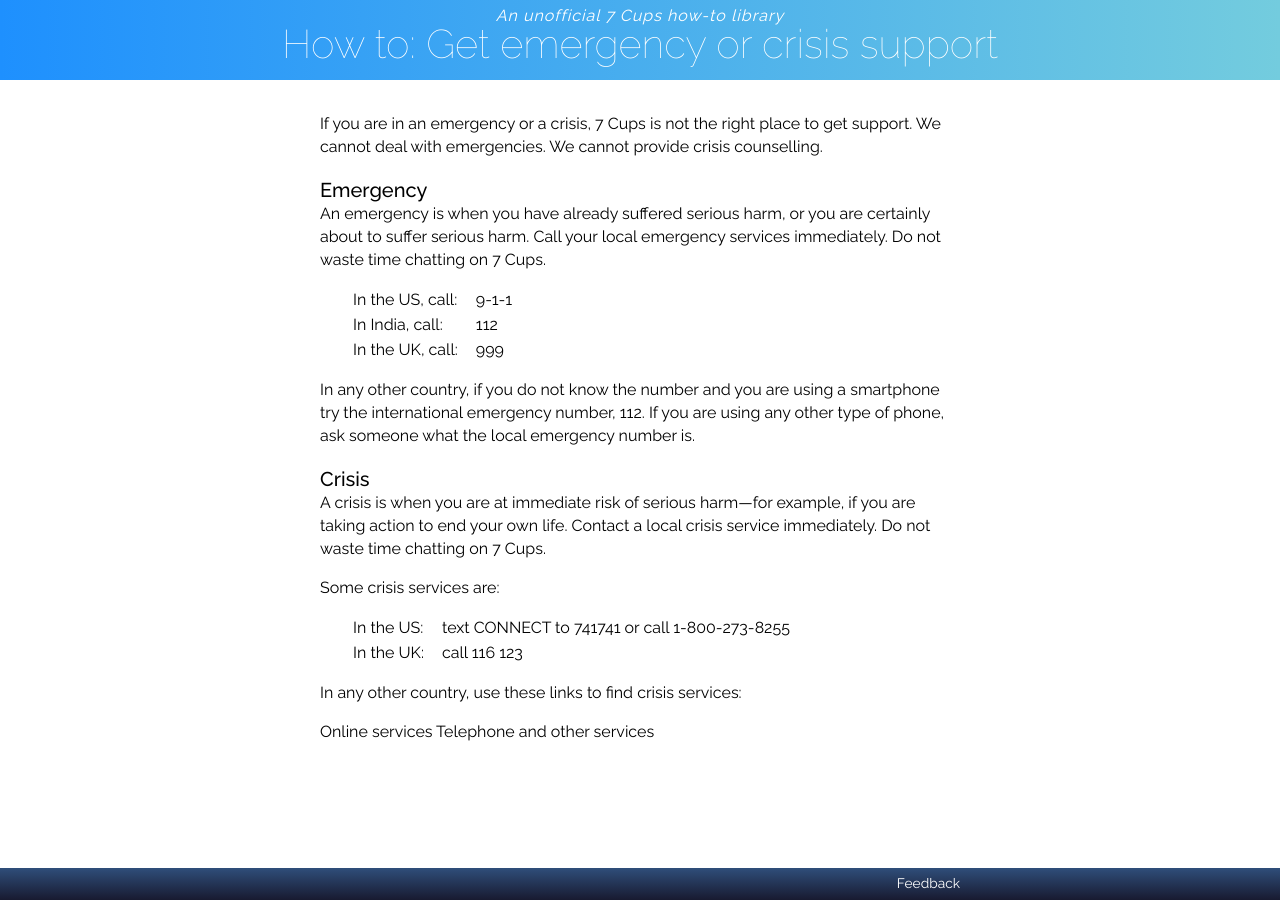
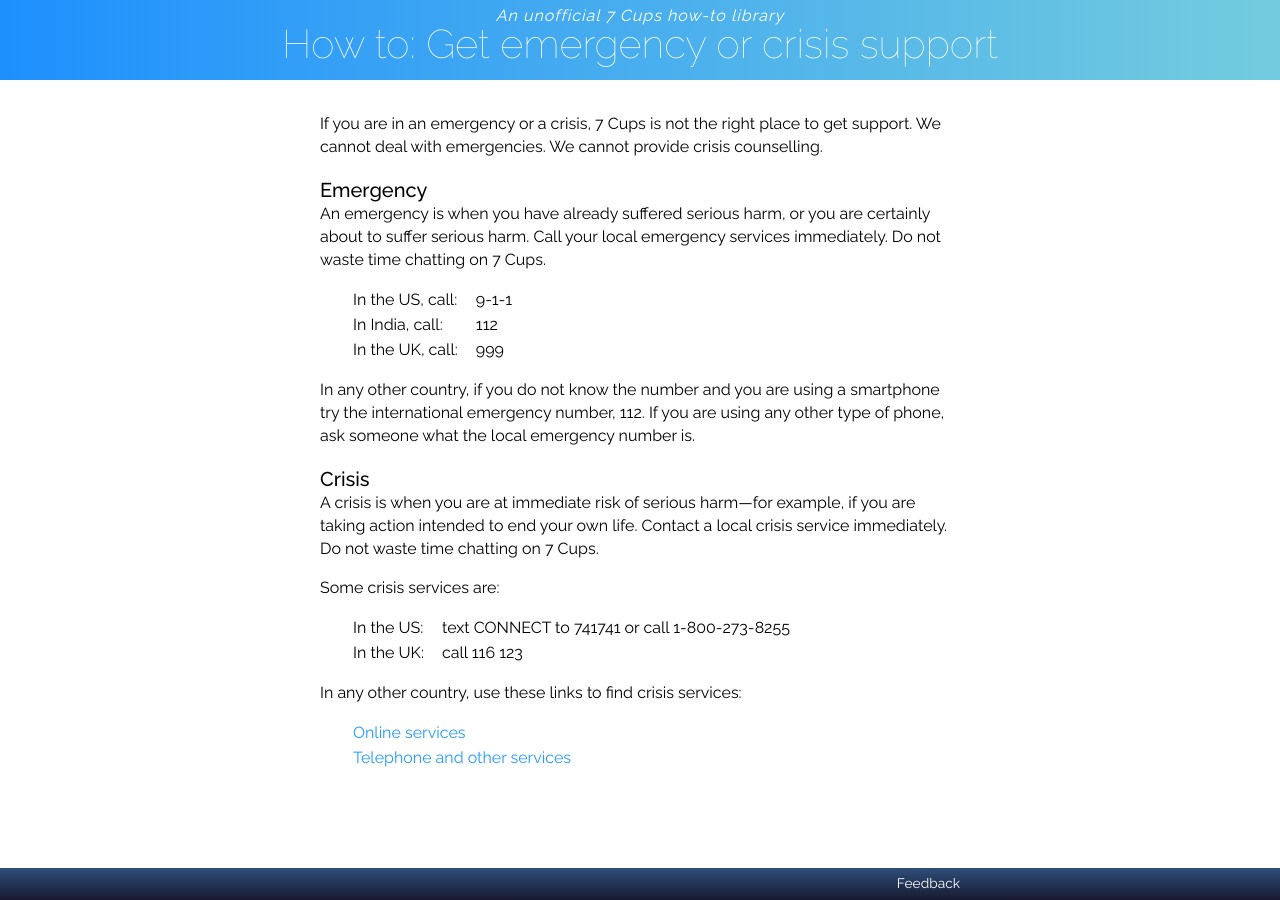
Before and after one commit to RarelyCharlie/rarelycharlie.github.io, a Jekyll site: the page built from _draft/crisis.md, in a window 1280 px wide. Built offline with Jekyll 4.4.1, drawn with Linux system fonts in a browser that asks for light colours; part of the change alters nothing that is shown.

Commit message:
add links

```diff
--- a/_draft/crisis.md
+++ b/_draft/crisis.md
@@ -16,7 +16,7 @@ In any other country, if you do not know the number and you are using a smartpho
 
 ### Crisis
 
-A crisis is when you are at immediate risk of serious harm—for example, if you are taking action to end your own life. Contact a local crisis service immediately. Do not waste time chatting on 7 Cups.
+A crisis is when you are at immediate risk of serious harm—for example, if you are taking action intended to end your own life. Contact a local crisis service immediately. Do not waste time chatting on 7 Cups.
 
 Some crisis services are:
 
@@ -25,5 +25,5 @@ Some crisis services are:
 
 In any other country, use these links to find crisis services:
 
-Online services
-Telephone and other services
+|[Online services](https://www.iasp.info/resources/Online_Crisis_Intervention_Services/)||
+|[Telephone and other services](https://www.iasp.info/resources/Crisis_Centres/)||
```
